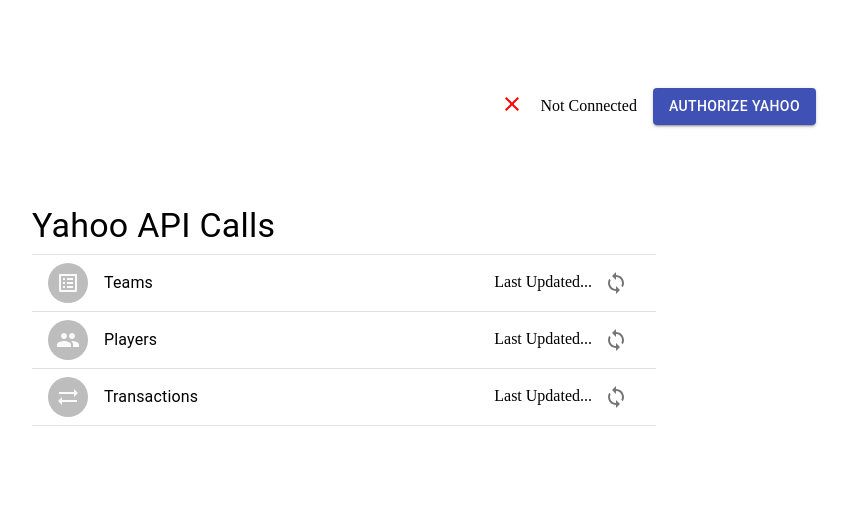
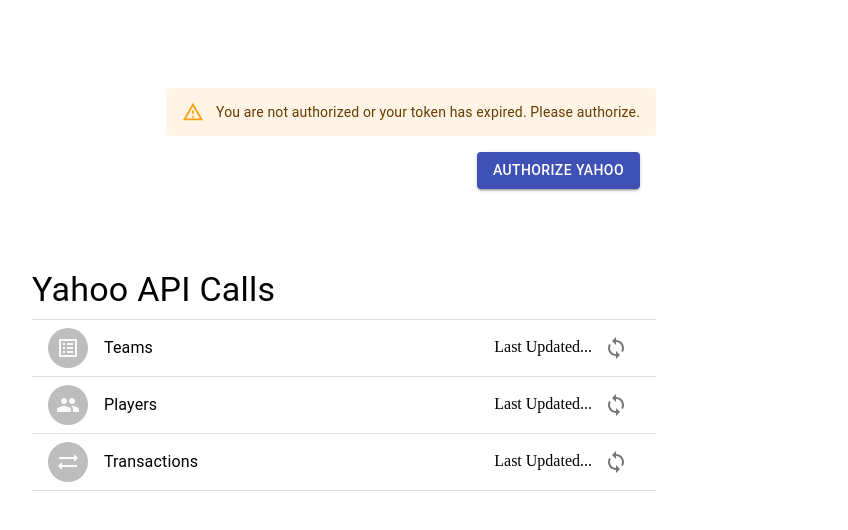
Before and after one commit to rking8888/kotkl-next, a Next.js app: page /yahoo in a window 1280 px wide. Shown: the top 530 px of the page, without its empty margins (296-1144 px from the left). Built offline with nearby package versions, Linux system fonts and the light colour scheme.

Commit message:
fix: adding expiry token to cookie and allowing for manual refresh, also updated ui look and feel

```diff
--- a/components/ConnectedStatus/ConnectedStatus.tsx
+++ b/components/ConnectedStatus/ConnectedStatus.tsx
@@ -1,13 +1,19 @@
 import { Grid } from '@material-ui/core';
+import { Alert } from '@material-ui/lab';
 import CheckCircleIcon from '@material-ui/icons/CheckCircle';
 import ClearIcon from '@material-ui/icons/Clear';
 
 export interface ConnectedStatusProps {
   connected?: boolean;
-  actionButton?: React.ReactElement;
+  primaryActionButton?: React.ReactElement;
+  secondaryActionButton?: React.ReactElement;
 }
 
-const ConnectedStatus = ({ connected, actionButton }: ConnectedStatusProps) => {
+const ConnectedStatus = ({
+  connected,
+  primaryActionButton,
+  secondaryActionButton
+}: ConnectedStatusProps) => {
   return (
     <>
       <Grid
@@ -19,13 +25,22 @@
       >
         <Grid item>
           {connected ? (
-            <CheckCircleIcon style={{ fill: 'green' }} />
+            <Alert severity='success'>
+              You are now authorized and connected to Yahoo API!
+            </Alert>
           ) : (
-            <ClearIcon style={{ fill: 'red' }} />
+            <Alert severity='warning'>
+              You are not authorized or your token has expired. Please
+              authorize.
+            </Alert>
           )}
         </Grid>
-        <Grid item>{connected ? 'Connected!' : 'Not Connected'}</Grid>
-        <Grid item>{!connected && actionButton ? actionButton : null}</Grid>
+        <Grid item>
+          {!connected && primaryActionButton ? primaryActionButton : null}
+        </Grid>
+        <Grid item>
+          {connected && secondaryActionButton ? secondaryActionButton : null}
+        </Grid>
       </Grid>
     </>
   );
--- a/pages/api/auth/callback.js
+++ b/pages/api/auth/callback.js
@@ -11,7 +11,11 @@
     // console.log("PERSIST REFRESH TOKEN", refresh_token);
 
     res.setHeader('Set-Cookie', [
-      serialize('accessToken', access_token, { path: '/', httpOnly: true }),
+      serialize('accessToken', access_token, {
+        path: '/',
+        expires: new Date(Date.now() + 1000 * 60 * 60 * 1),
+        httpOnly: true
+      }),
       serialize('refreshToken', refresh_token, {
         path: '/',
         httpOnly: true
--- a/pages/yahoo.js
+++ b/pages/yahoo.js
@@ -20,21 +20,31 @@
 import Head from 'next/head';
 
 function Yahoo({ cookie }) {
-  const authorizeButton = (
+  const buttonToAuthorize = (
     <Button color='primary' variant='contained' href='/api/auth'>
       Authorize Yahoo
     </Button>
   );
+
+  const buttonToRefresh = (
+    <Button color='primary' variant='contained' href='/api/auth'>
+      Refresh Yahoo Token
+    </Button>
+  );
+
   return (
-    <div className={styles.main}>
+    <div className={styles.container}>
       <Head>
         <title>Yahoo API Calls</title>
         <link rel='icon' href='/favicon.ico' />
       </Head>
+
       <ConnectedStatus
-        connected={cookie ? cookie.accessToken : false}
-        actionButton={authorizeButton}
+        connected={cookie && cookie.accessToken}
+        primaryActionButton={buttonToAuthorize}
+        secondaryActionButton={buttonToRefresh}
       />
+
       <main className={styles.main}>
         <Typography variant='h4'>Yahoo API Calls</Typography>
         <List>
--- a/styles/Yahoo.module.css
+++ b/styles/Yahoo.module.css
@@ -1,7 +1,14 @@
 .main {
-  padding: 5rem 10rem;
+  padding: 5rem 0rem;
   flex: 1;
   display: flex;
   flex-direction: column;
   justify-content: center;
 }
+
+.container {
+  padding: 5rem 20rem;
+  display: flex;
+  flex-direction: column;
+  justify-content: center;
+}
```
